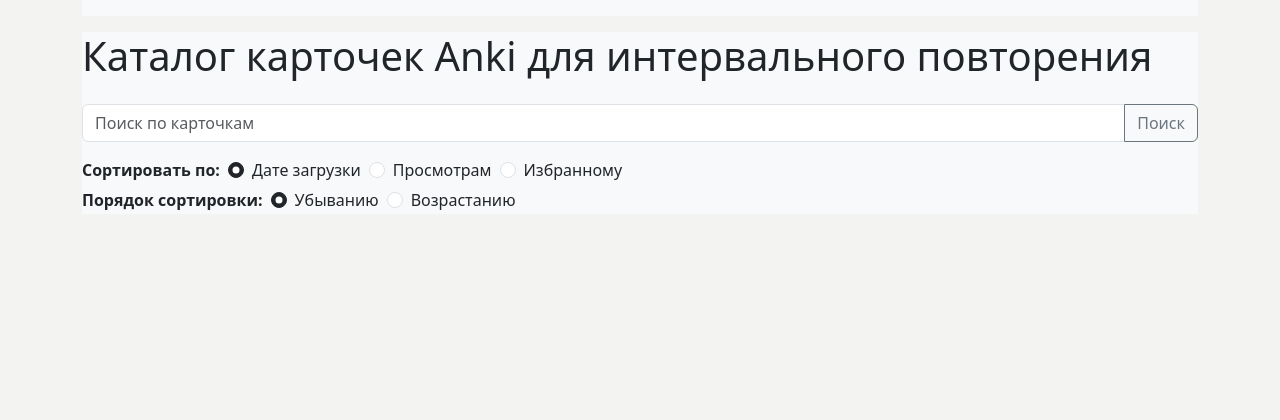
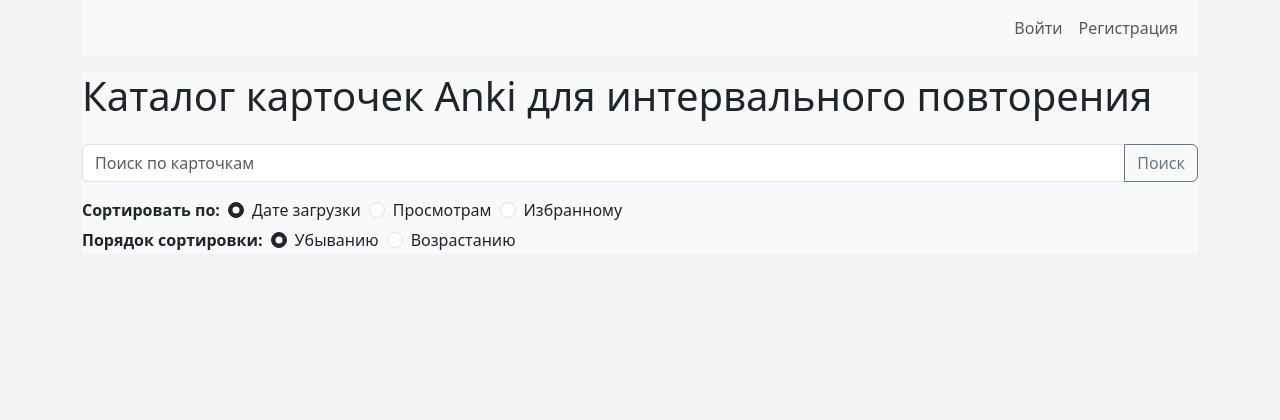
Before and after one commit to VladimirMonin/django_329, a Django app: template cards/templates/cards/catalog.html in a window 1280 px wide. Shown: the top 420 px of the page. Run offline with Django 3.2, Linux system fonts and the light colour scheme; the template is opened without the code that fills it, so the values that code supplies are empty; some libraries are stand-ins or nearby versions.

Commit message:
lesson_67: context_processors.get_menu

```diff
--- a/anki/settings.py
+++ b/anki/settings.py
@@ -74,6 +74,7 @@ TEMPLATES = [
                 'django.template.context_processors.request',
                 'django.contrib.auth.context_processors.auth',
                 'django.contrib.messages.context_processors.messages',
+                'users.context_processors.get_menu',
             ],
         },
     },
--- a/templates/include/nav_menu.html
+++ b/templates/include/nav_menu.html
@@ -1,23 +1,38 @@
+{% comment %} /templates/include/nav_menu.html {% endcomment %}
+{% load static %}
 <!--Меню было вставлено через include в базовый шаблон-->
 <nav class="navbar navbar-expand-lg navbar-light bg-light">
   <div class="container-fluid">
     <!-- Логотип и кнопка для мобильных версий -->
-
     <button class="navbar-toggler" type="button" data-bs-toggle="collapse" data-bs-target="#navbarNav" aria-controls="navbarNav" aria-expanded="false" aria-label="Toggle navigation">
       <span class="navbar-toggler-icon"></span>
     </button>
 
-    <!-- Ссылки навигации -->
+    <!-- Ссылки навигации и аутентификация -->
     <div class="collapse navbar-collapse" id="navbarNav">
-      <ul class="navbar-nav">
+      <ul class="navbar-nav me-auto"> <!-- me-auto класс выравнивает элементы меню по левому краю -->
         {% for item in menu %}
-          <li class="nav-item">
-            <a class="nav-link {% if forloop.first %}active{% endif %}" aria-current="page" href="{% url item.url_name %}">{{ item.title }}</a>
-          </li>
-          {% if not forloop.last %}
-            <!-- В BS5 разделители в меню не являются общепринятыми, но если нужно, используйте дополнительный CSS или JS для стилизации -->
-          {% endif %}
+        <li class="nav-item">
+          <a class="nav-link {% if forloop.first %}active{% endif %}" aria-current="page" href="{% url item.url_name %}">{{ item.title }}</a>
+        </li>
         {% endfor %}
+      </ul>
+      <ul class="navbar-nav"> <!-- Элементы правой части без выравнивания по левому краю -->
+        {% if user.is_authenticated %}
+        <li class="nav-item">
+          <a class="nav-link" href="#">Привет, {{ user.username }}!</a>
+        </li>
+        <li class="nav-item">
+          <a class="nav-link" href="{% url 'users:logout' %}">Выйти</a>
+        </li>
+        {% else %}
+        <li class="nav-item">
+          <a class="nav-link" href="{% url 'users:login' %}">Войти</a>
+        </li>
+        <li class="nav-item">
+          <a class="nav-link" href="{% url 'users:signup' %}">Регистрация</a>
+        </li>
+        {% endif %}
       </ul>
     </div>
   </div>
--- a/users/urls.py
+++ b/users/urls.py
@@ -6,4 +6,5 @@ app_name = 'users'  # Пространство имен для приложен
 urlpatterns = [
     path('login/', views.login_user, name='login'),
     path('logout/', views.logout_user, name='logout'),
+    path('signup/', views.signup_user, name='signup'),
     ]
--- a/users/views.py
+++ b/users/views.py
@@ -25,3 +25,7 @@ def logout_user(request):
     logout(request)
     # Перенаправление на страницу входа, используя reverse для получения URL по имени
     return redirect(reverse('users:login'))
+
+
+def signup_user(request):
+    pass
```
Also changed, not shown: cards/views.py (+8 -6 lines), users/context_processors.py (added, +17 -0 lines).
